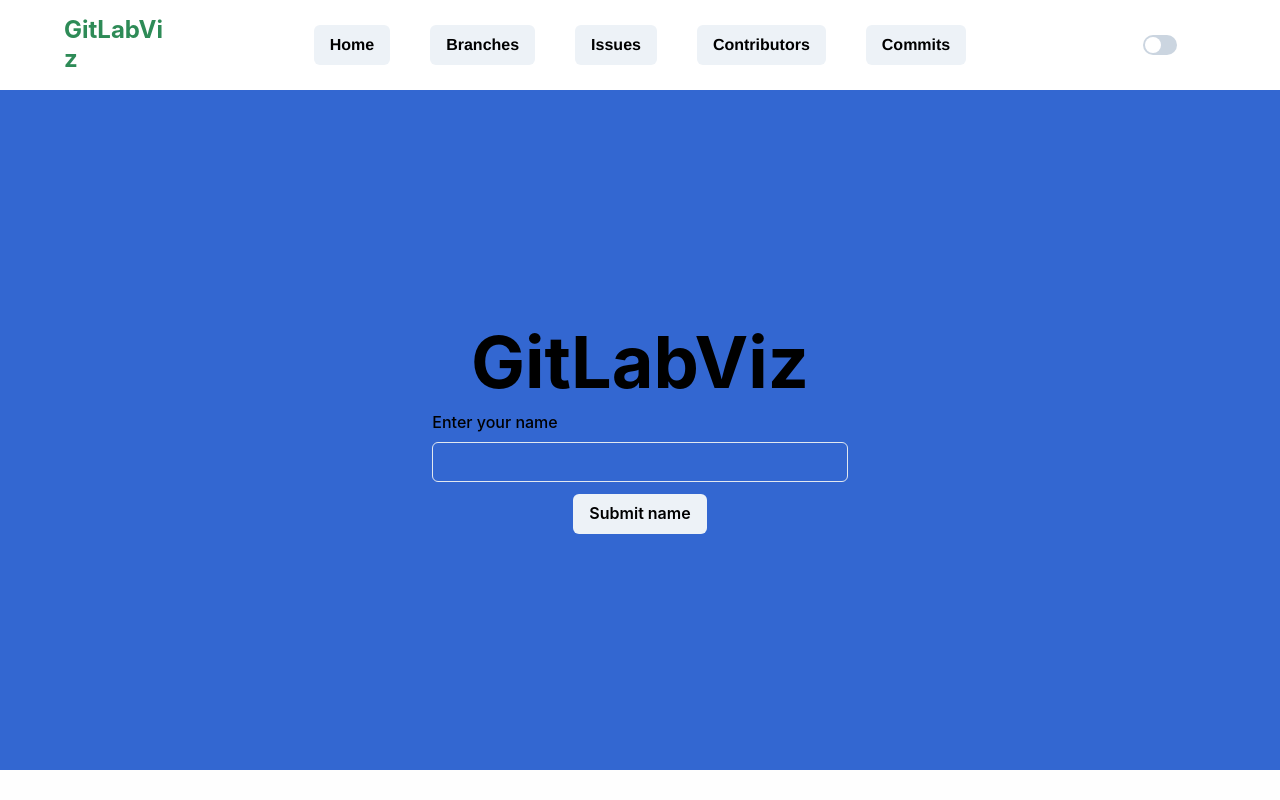
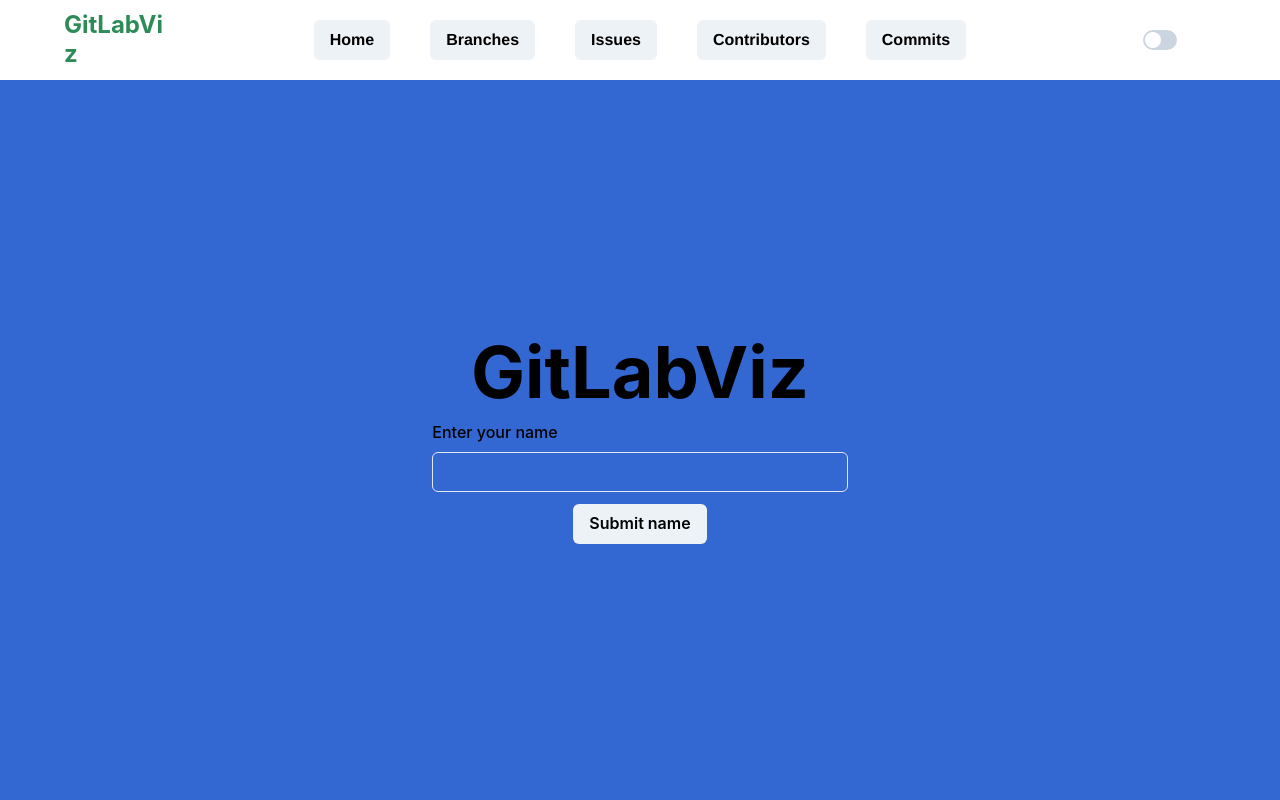
Before and after one commit to perholte/GitlabVizualiser, a React (Create React App) app: page / in a window 1280 px wide. Built offline with nearby package versions, Linux system fonts and the light colour scheme; no server answers.

Commit message:
Closes #25

```diff
--- a/src/components/frontpage/Frontpage.tsx
+++ b/src/components/frontpage/Frontpage.tsx
@@ -20,8 +20,8 @@ const Frontpage: FC<{}> = () => {
 	let color = !darkmode ? 'black' : 'green.500';
 	return (
 		<Center
-			minH='85vh'
-			maxH='85vh'
+			minH='calc(100% - 5em)'
+			maxH='calc(100% - 5em)'
 			flexDir='column'
 			backgroundColor={darkmode ? '#121212' : 'Highlight'}
 			color='HighlightText'
--- a/src/components/header/Header.tsx
+++ b/src/components/header/Header.tsx
@@ -2,14 +2,14 @@ import { CloseIcon, HamburgerIcon } from '@chakra-ui/icons';
 import {
 	Box,
 	Button,
+	Center,
 	Flex,
+	Heading,
 	HStack,
 	IconButton,
+	Stack,
 	Switch,
 	useDisclosure,
-	Heading,
-	Stack,
-	Center,
 } from '@chakra-ui/react';
 import { useContext } from 'react';
 import { Link } from 'react-router-dom';
@@ -28,6 +28,7 @@ const Header: React.FC<HeaderProps> = ({ handleToggleTheme }) => {
 	return (
 		<Box>
 			<Flex
+				h={'5em'}
 				justifyContent='space-between'
 				py='1rem'
 				bg={darkmode ? 'seagreen' : 'white'}
--- a/src/index.css
+++ b/src/index.css
@@ -10,7 +10,6 @@ body {
 #root {
 	position: relative !important;
 	overflow-x: hidden;
-	padding-bottom: 5em;
 }
 
 code {
```
